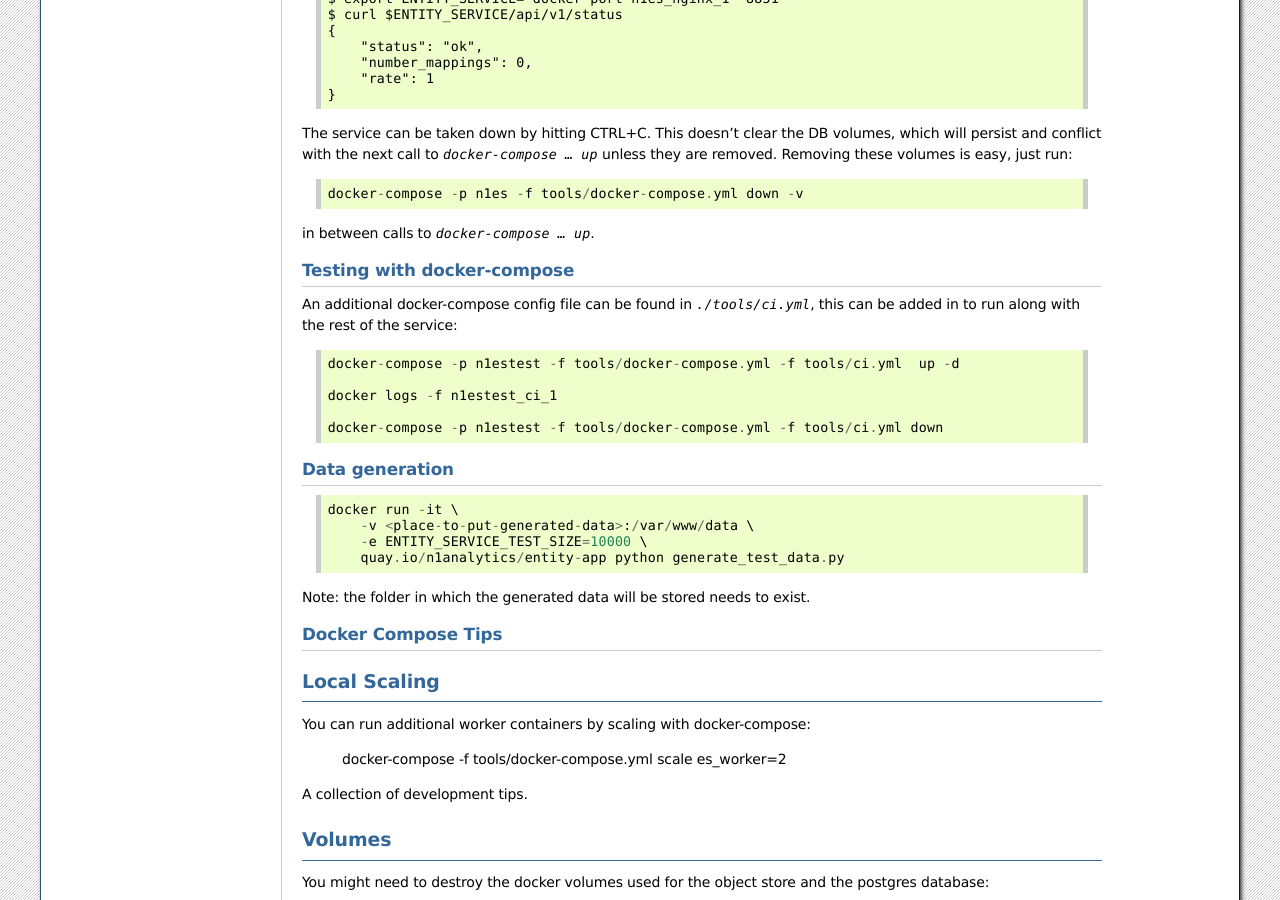
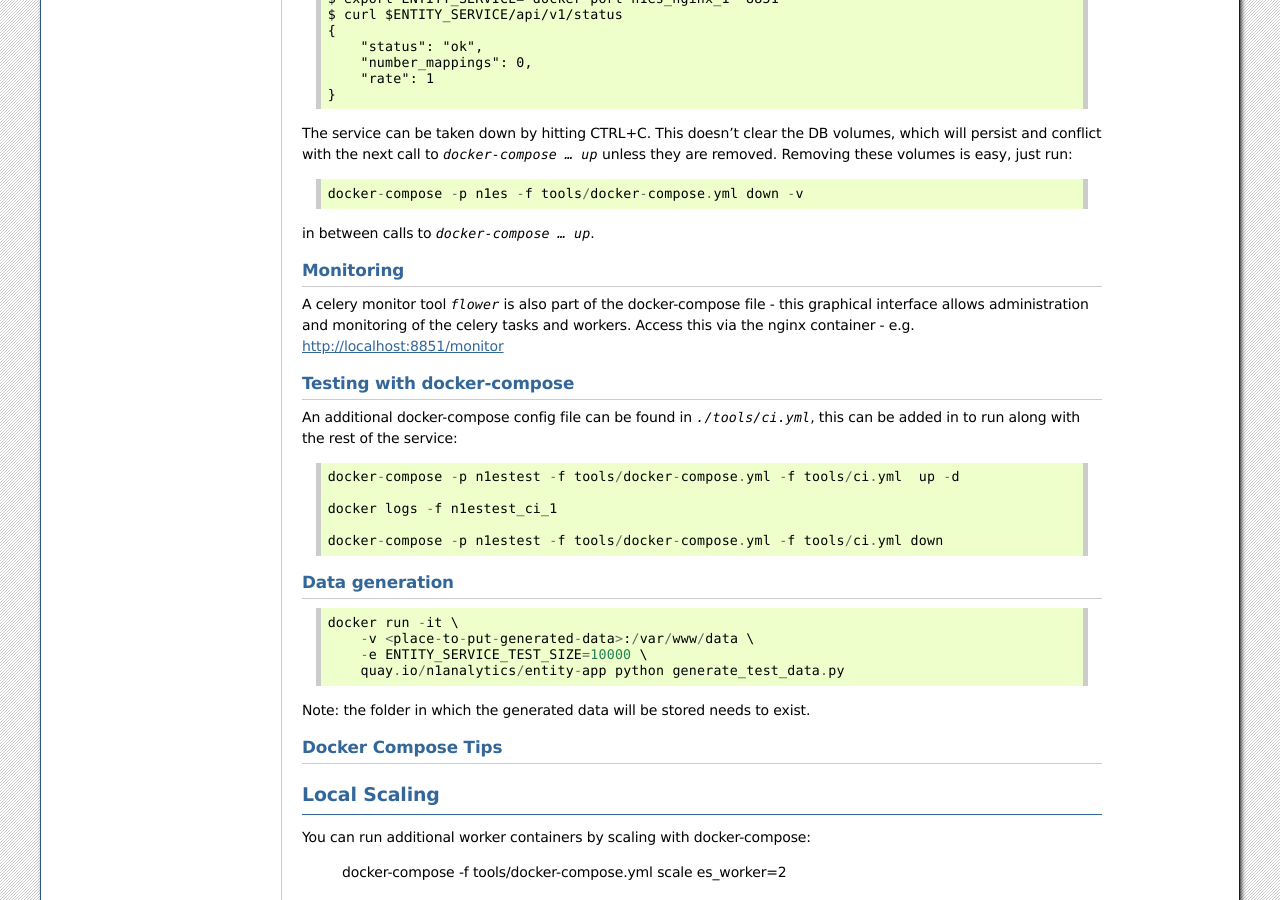
Before and after one commit to data61/anonlink-entity-service, a Sphinx documentation site: the page built from docs/local-deployment.rst, in a window 1280 px wide and 900 px high, scrolled down 836 px. Built offline with Sphinx 7.4.7, drawn with Linux system fonts in a browser that asks for light colours; formulas are drawn with MathJax 3.

Commit message:
Add small documentation note for monitoring

```diff
--- a/docs/local-deployment.rst
+++ b/docs/local-deployment.rst
@@ -57,6 +57,13 @@ volumes is easy, just run::
     docker-compose -p n1es -f tools/docker-compose.yml down -v
 
 in between calls to `docker-compose ... up`.
+
+Monitoring
+----------
+
+A celery monitor tool `flower` is also part of the docker-compose file - this graphical interface
+allows administration and monitoring of the celery tasks and workers. Access this via the nginx
+container - e.g. http://localhost:8851/monitor
 
 Testing with docker-compose
 ---------------------------
```
Also changed, not shown: 1 other file.
